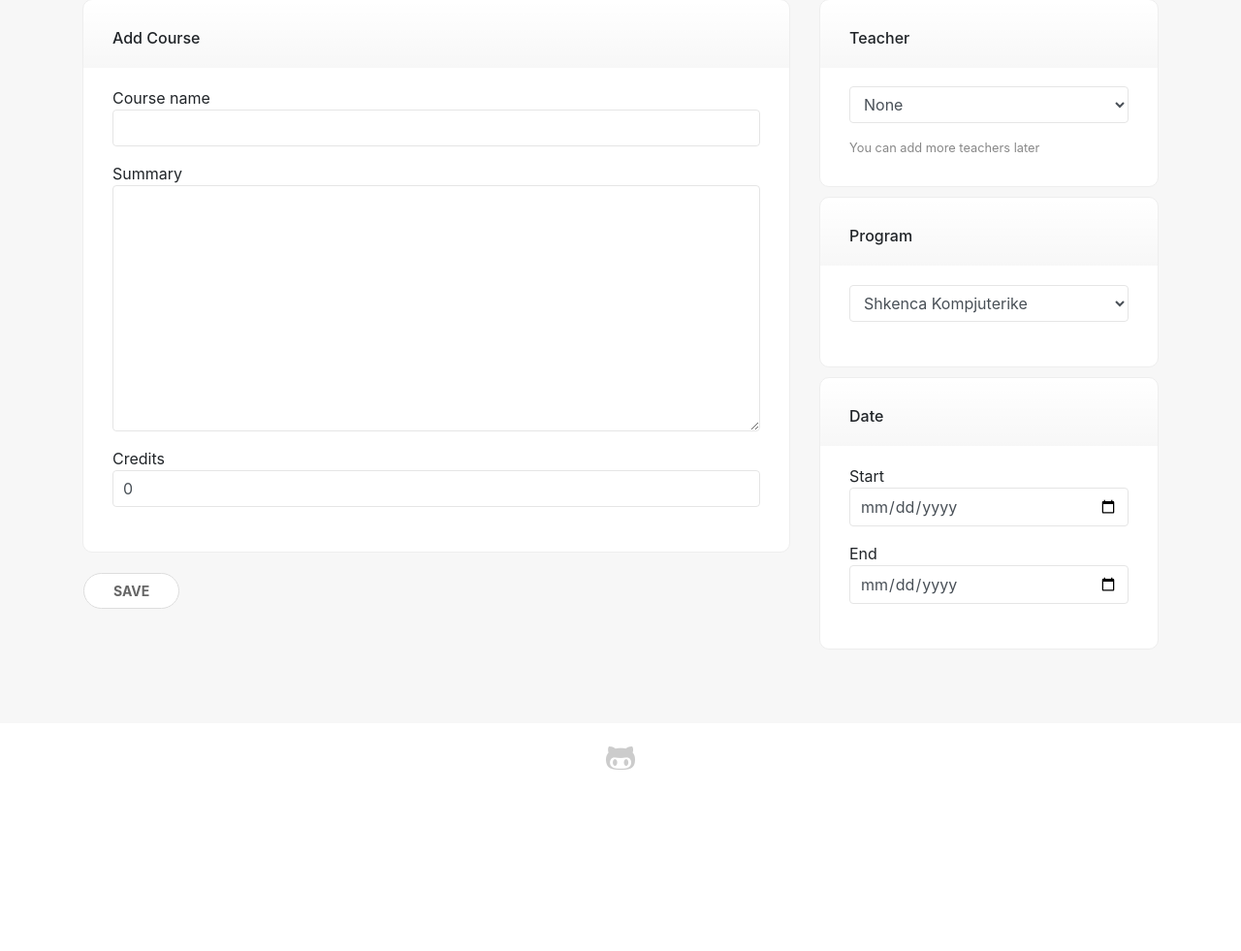
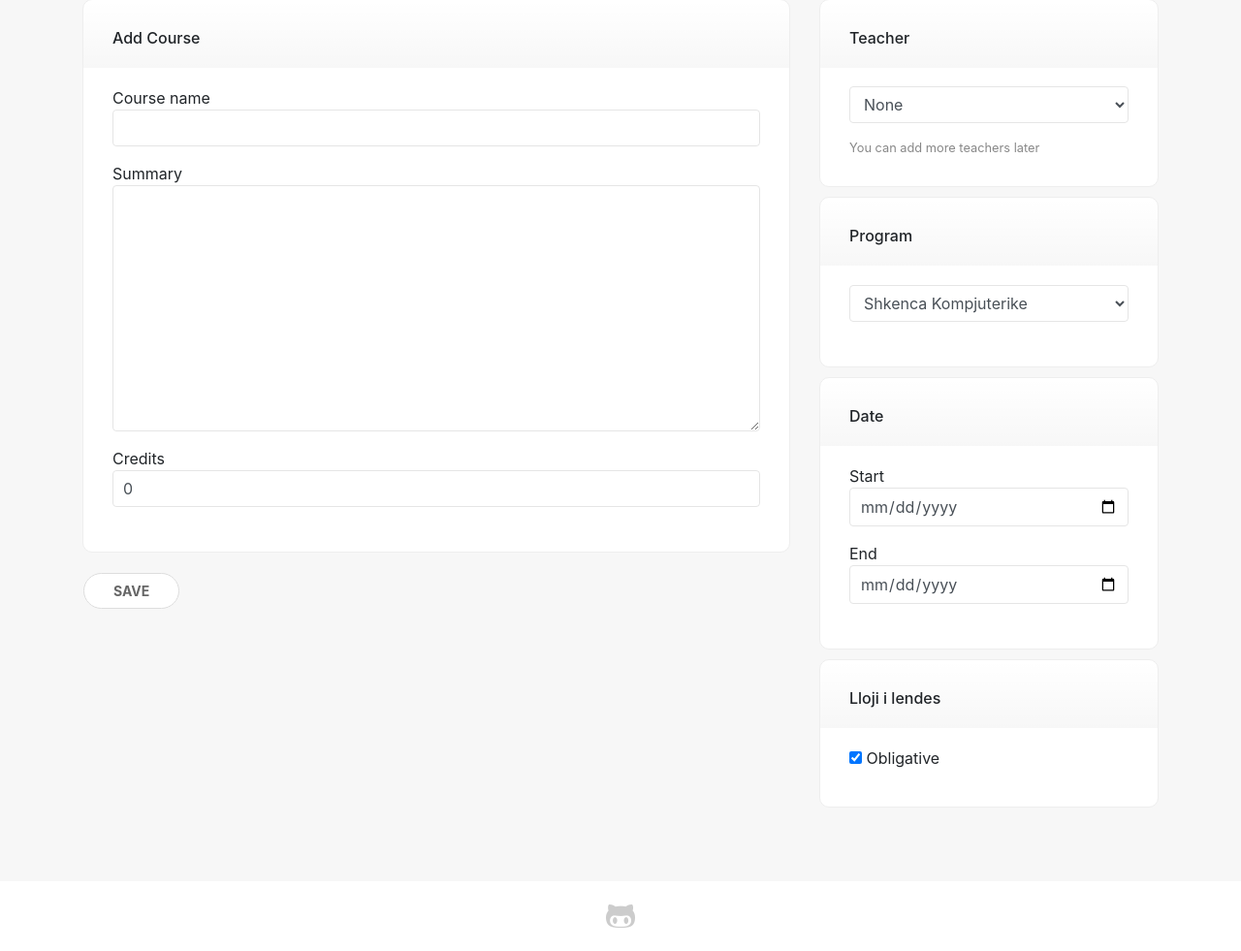
Before and after one commit to urankajtazaj/SEMS, a Django app: page /programs/1/course/add/ in a window 1280 px wide. Shown: the part 105-1086 px from the top of the page at 97% size. Before the commit the page ends 899 px from the top, so only its background shows below. Run offline with Django 3.2, Linux system fonts and the light colour scheme; a user stored in the database is signed in; data comes from the database, SQL or seed files in the repository; both versions use the stored data as it was after the commit; some libraries are stand-ins or nearby versions.

Commit message:
added course type

```diff
--- a/sems/models.py
+++ b/sems/models.py
@@ -51,7 +51,7 @@ class Course(models.Model):
     start_date = models.DateField()
     end_date = models.DateField()
     credits = models.IntegerField(null=True, default=0)
-    # course_type = models.BooleanField()
+    obligative = models.BooleanField(default=True)
 
     def __str__(self):
         return self.name
@@ -88,8 +88,12 @@ class Student(models.Model):
             return self.website
 
     def __str__(self):
-        return self.first_name + ' ' + self.last_name
-
+        if self.first_name and not self.last_name:
+            return self.first_name
+        elif self.first_name and self.last_name:
+            return self.first_name + ' ' + self.last_name
+        else:
+            return 'Student'
 
 
 def create_profile(sender, **kwargs):
--- a/sems/templates/course_add.html
+++ b/sems/templates/course_add.html
@@ -64,6 +64,15 @@
 						{{ form.end_date }}
 					</div>
 				</div>
+				<div class="card-box">
+					<h6>Lloji i lendes</h6>
+					<!-- <div class="form-group"> -->
+						<label>
+							{{ form.obligative }}
+							Obligative
+						</label>
+					<!-- </div> -->
+				</div>
 			</div>
 		</div>
 	<!-- </div> -->
```
Also changed, not shown: db.sqlite3, sems/migrations/0001_initial.py.
